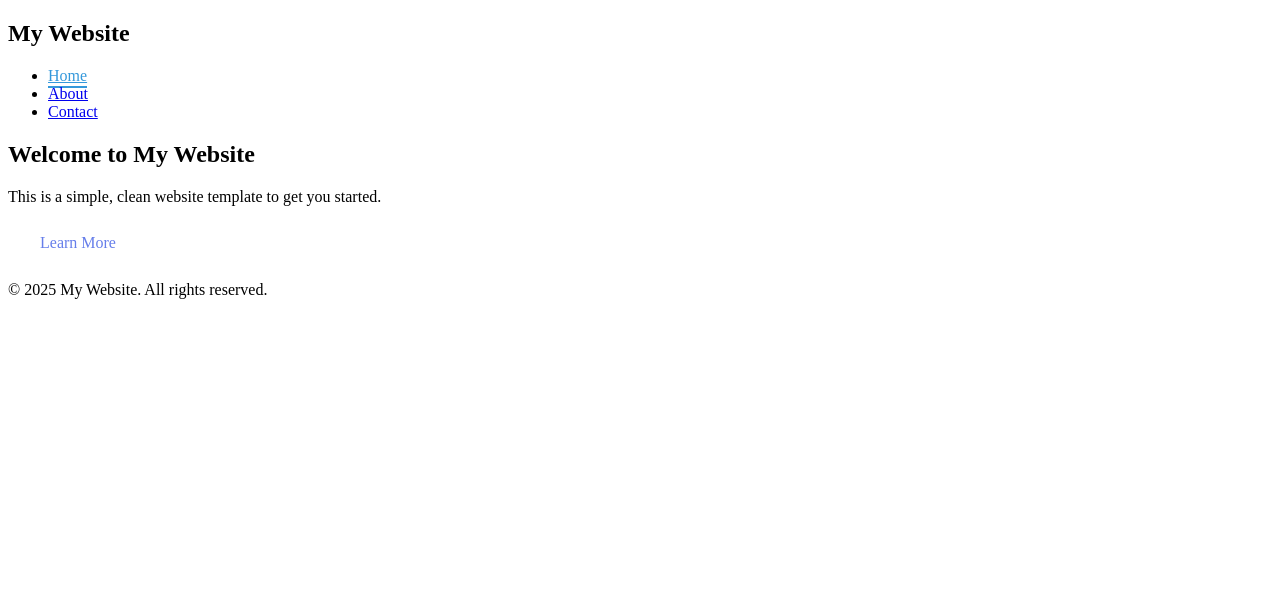
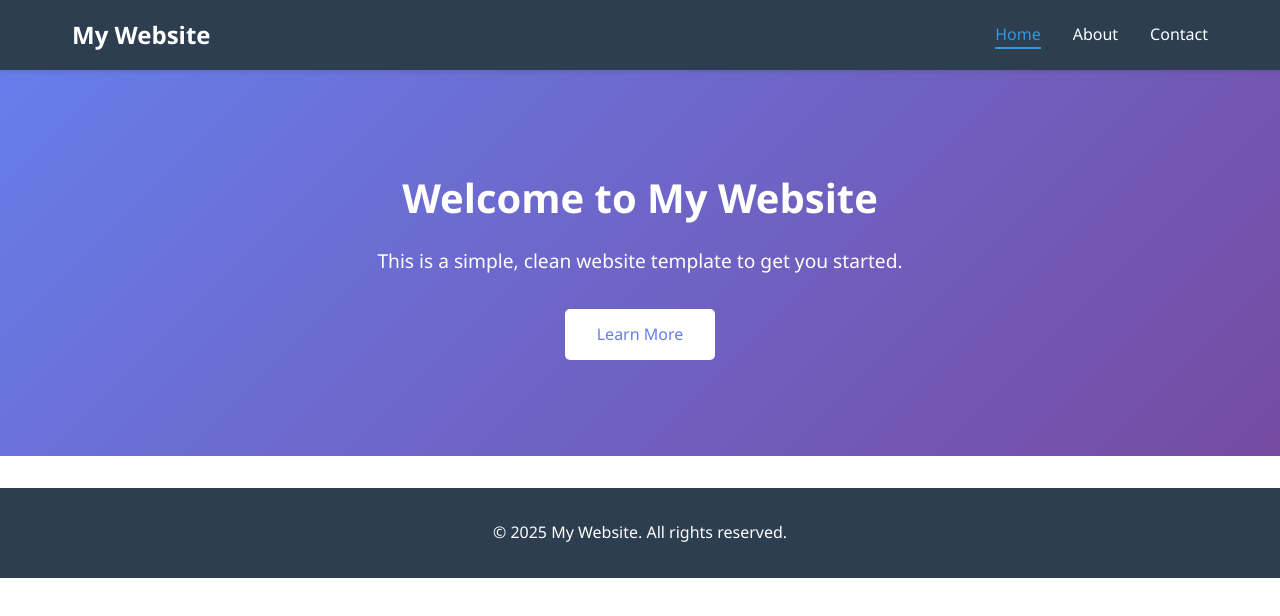
Before and after one commit to monkeyshoulder12349654/static-website, a plain HTML site: page index.html in a window 1280 px wide. Drawn offline with Linux system fonts and the light colour scheme.

Commit message:
Add files via upload

```diff
--- a/styles.css
+++ b/styles.css
@@ -1,4 +1,101 @@
-/* Reusable button style for links */
+* {
+    margin: 0;
+    padding: 0;
+    box-sizing: border-box;
+}
+
+body {
+    font-family: 'Segoe UI', Tahoma, Geneva, Verdana, sans-serif;
+    line-height: 1.6;
+    color: #333;
+}
+
+header {
+    background-color: #2c3e50;
+    color: white;
+    padding: 1rem 0;
+    position: sticky;
+    top: 0;
+    box-shadow: 0 2px 5px rgba(0,0,0,0.1);
+}
+
+nav {
+    display: flex;
+    justify-content: space-between;
+    align-items: center;
+    max-width: 1200px;
+    margin: 0 auto;
+    padding: 0 2rem;
+}
+
+nav ul {
+    display: flex;
+    list-style: none;
+    gap: 2rem;
+}
+
+nav a {
+    color: white;
+    text-decoration: none;
+    transition: color 0.3s;
+}
+
+nav a:hover {
+    color: #3498db;
+}
+
+.hero {
+    background: linear-gradient(135deg, #667eea 0%, #764ba2 100%);
+    color: white;
+    text-align: center;
+    padding: 6rem 2rem;
+}
+
+.hero h2 {
+    font-size: 2.5rem;
+    margin-bottom: 1rem;
+}
+
+.hero p {
+    font-size: 1.2rem;
+    margin-bottom: 2rem;
+}
+
+button {
+    background-color: white;
+    color: #667eea;
+    border: none;
+    padding: 0.8rem 2rem;
+    font-size: 1rem;
+    border-radius: 5px;
+    cursor: pointer;
+    transition: transform 0.3s, box-shadow 0.3s;
+}
+
+button:hover {
+    transform: translateY(-2px);
+    box-shadow: 0 5px 15px rgba(0,0,0,0.2);
+}
+
+.content {
+    max-width: 1200px;
+    margin: 0 auto;
+    padding: 4rem 2rem;
+}
+
+.content h2 {
+    color: #2c3e50;
+    margin-bottom: 1rem;
+    font-size: 2rem;
+}
+
+footer {
+    background-color: #2c3e50;
+    color: white;
+    text-align: center;
+    padding: 2rem;
+    margin-top: 2rem;
+}/* Reusable button style for links */
 .button {
     display: inline-block;
     background-color: white;
```
